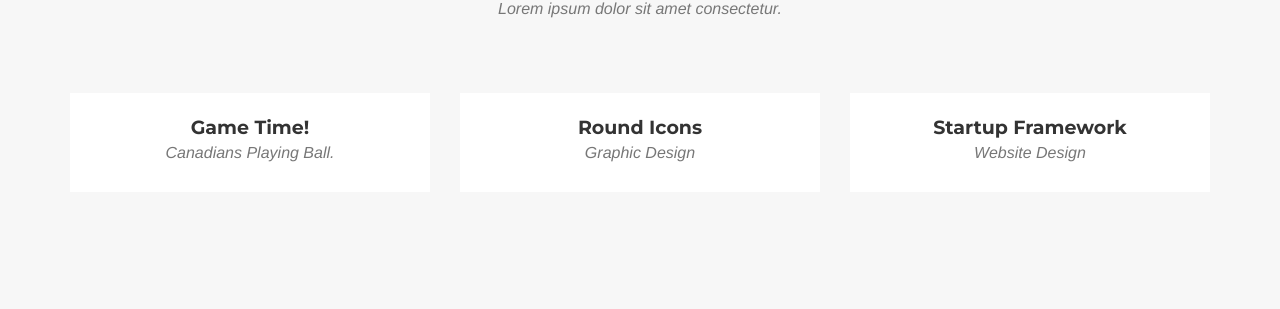
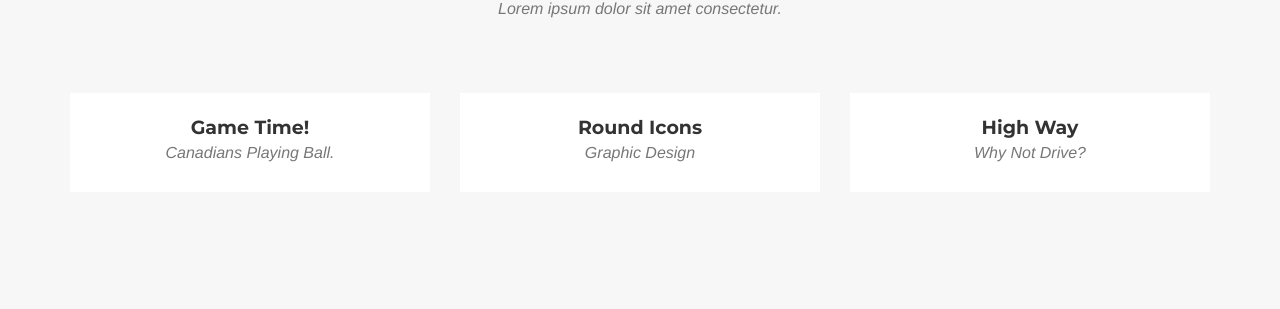
Before and after one commit to Keeg0222/KurtisAndCloud, a Jekyll site: the page built from _posts/2014-07-14-project-5.markdown, in a window 1280 px wide and 900 px high, scrolled down 1476 px. Shown: the part 144-453 px from the top of the window. Built offline with Jekyll 4.4.1, drawn with Linux system fonts in a browser that asks for light colours; some web fonts are replaced; a file with an impossible date is left out.

Commit message:
Update 2014-07-14-project-5.markdown

```diff
--- a/_posts/2014-07-14-project-5.markdown
+++ b/_posts/2014-07-14-project-5.markdown
@@ -1,6 +1,6 @@
 ---
-title: Startup Framework
-subtitle: Website Design
+title: High Way
+subtitle: Why Not Drive?
 layout: default
 modal-id: 5
 date: 2014-07-14
```
